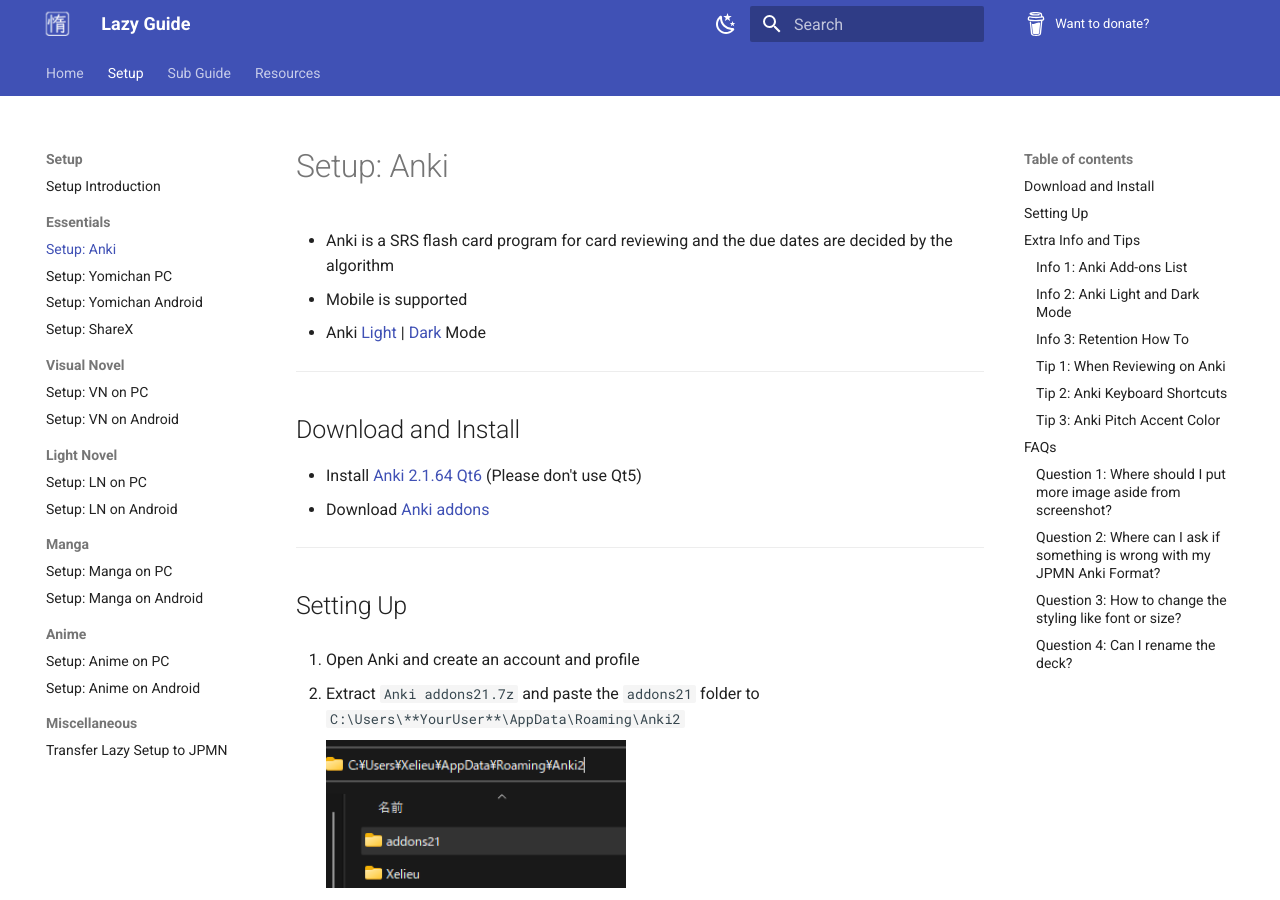
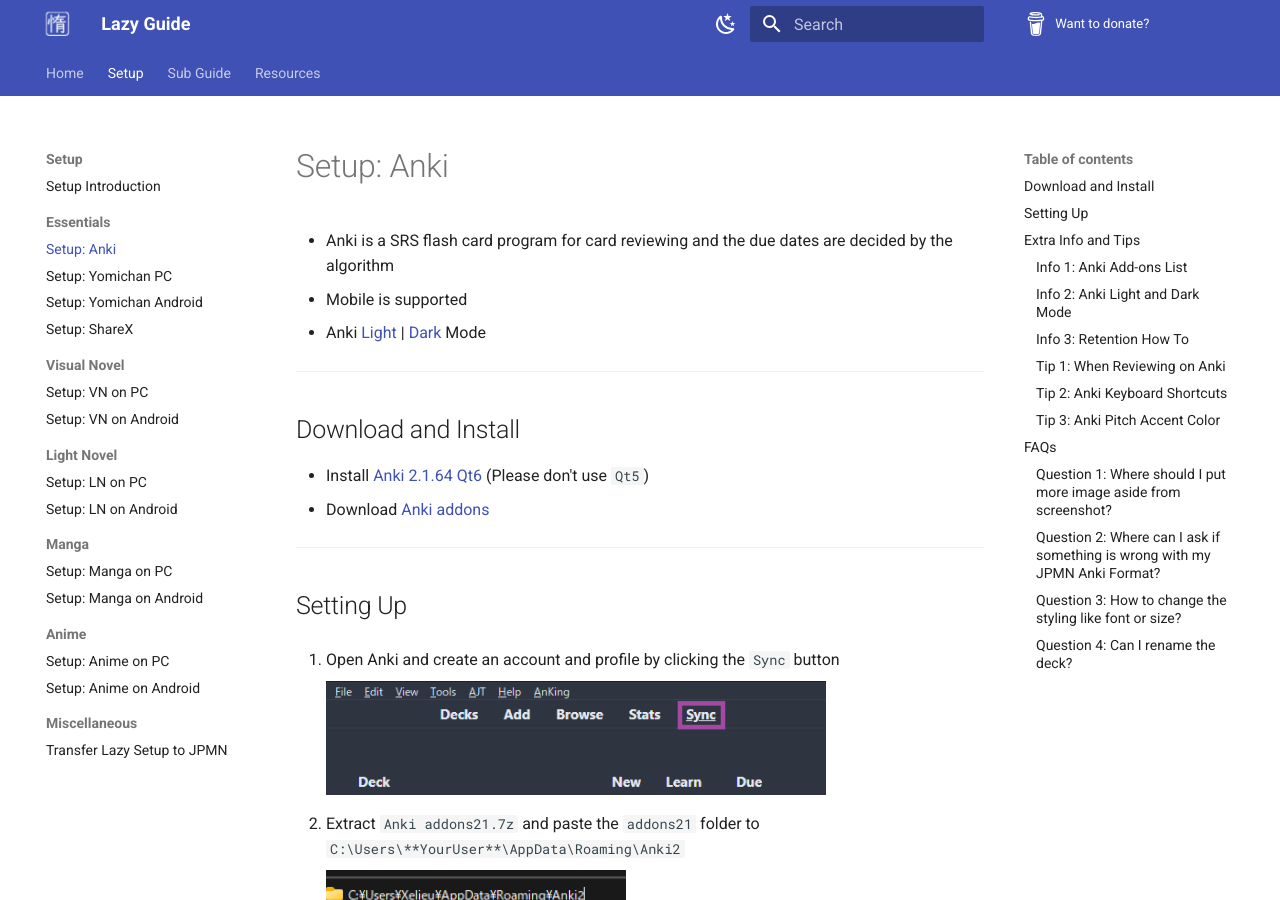
Before and after one commit to Xelieu/xelieu.github.io, an MkDocs documentation site: the page built from docs/jp-lazy-guide/setupAnki.md, in a window 1280 px wide and 900 px high. Built offline with MkDocs 1.6.1 and Material for MkDocs 9.7.7, drawn with Linux system fonts in a browser that asks for light colours.

Commit message:
$updated info

```diff
--- a/docs/jp-lazy-guide/setupAnki.md
+++ b/docs/jp-lazy-guide/setupAnki.md
@@ -8,12 +8,14 @@
 
 ## Download and Install
 
-- Install [Anki 2.1.64 Qt6](https://github.com/ankitects/anki/releases/tag/2.1.64) (Please don't use Qt5)
+- Install [Anki 2.1.64 Qt6](https://github.com/ankitects/anki/releases/tag/2.1.64) (Please don't use `Qt5`)
 - Download [Anki addons](https://drive.google.com/drive/folders/1qdElBZ_1CCjyVuKCrxHegtGYludG0HVw?usp=sharing)
 
 ---
 ## Setting Up
-1. Open Anki and create an account and profile
+1. Open Anki and create an account and profile by clicking the `Sync` button
+
+    ![Anki Sync](../img/anki-sync.png){height=250 width=500}
 
 2. Extract `Anki addons21.7z` and paste the `addons21` folder to `C:\Users\**YourUser**\AppData\Roaming\Anki2`
 
```
Also changed, not shown: docs/img/anki-sync.png (added).
